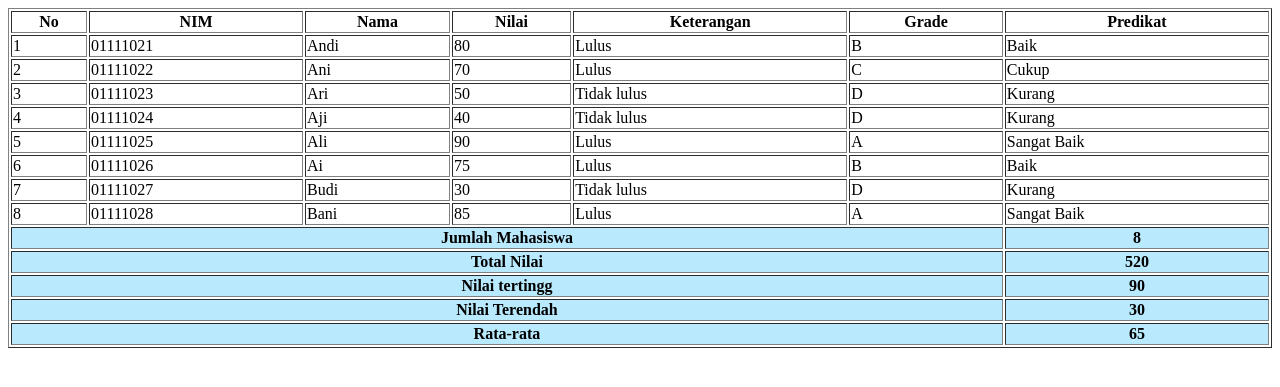
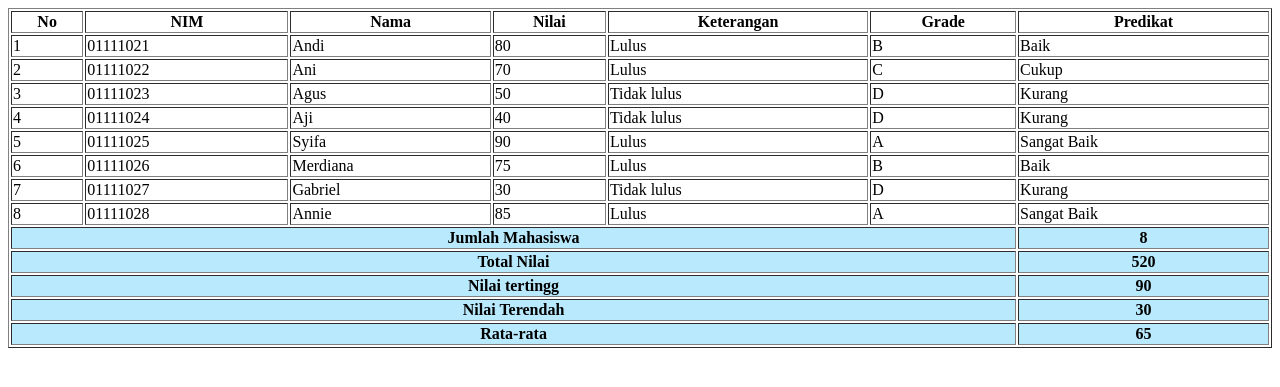
Before and after one commit to Gabriel010302/Tugas_JavaScript, a PHP site: page /tugas3.php in a window 1280 px wide. Shown: the top 387 px of the page. Run offline with PHP 8.4, Linux system fonts and the light colour scheme.

Commit message:
tugas3_php

```diff
--- a/tugas3.php
+++ b/tugas3.php
@@ -1,12 +1,12 @@
 <?php
 $m1 = ['NIM'=>'01111021', 'nama'=>'Andi', 'nilai'=>80];
 $m2 = ['NIM'=>'01111022', 'nama'=>'Ani', 'nilai'=>70];
-$m3 = ['NIM'=>'01111023', 'nama'=>'Ari', 'nilai'=>50];
+$m3 = ['NIM'=>'01111023', 'nama'=>'Agus', 'nilai'=>50];
 $m4 = ['NIM'=>'01111024', 'nama'=>'Aji', 'nilai'=>40];
-$m5 = ['NIM'=>'01111025', 'nama'=>'Ali', 'nilai'=>90];
-$m6 = ['NIM'=>'01111026', 'nama'=>'Ai', 'nilai'=>75];
-$m7 = ['NIM'=>'01111027', 'nama'=>'Budi', 'nilai'=>30];
-$m8 = ['NIM'=>'01111028', 'nama'=>'Bani', 'nilai'=>85];
+$m5 = ['NIM'=>'01111025', 'nama'=>'Syifa', 'nilai'=>90];
+$m6 = ['NIM'=>'01111026', 'nama'=>'Merdiana', 'nilai'=>75];
+$m7 = ['NIM'=>'01111027', 'nama'=>'Gabriel', 'nilai'=>30];
+$m8 = ['NIM'=>'01111028', 'nama'=>'Annie', 'nilai'=>85];
 $mahasiswa = [$m1,$m2,$m3,$m4,$m5,$m6,$m7,$m8];
 $ar_judul = ['No','NIM','Nama','Nilai','Keterangan','Grade','Predikat'];
 
```
